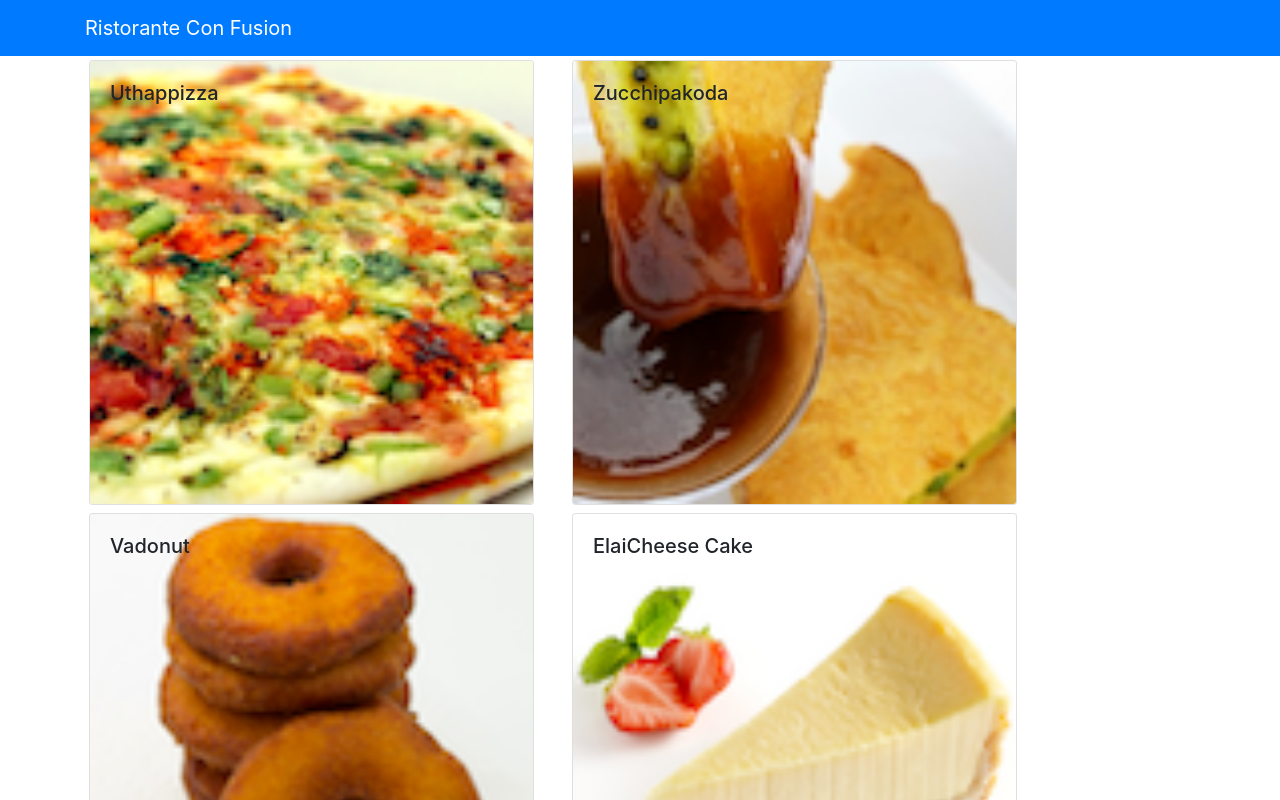
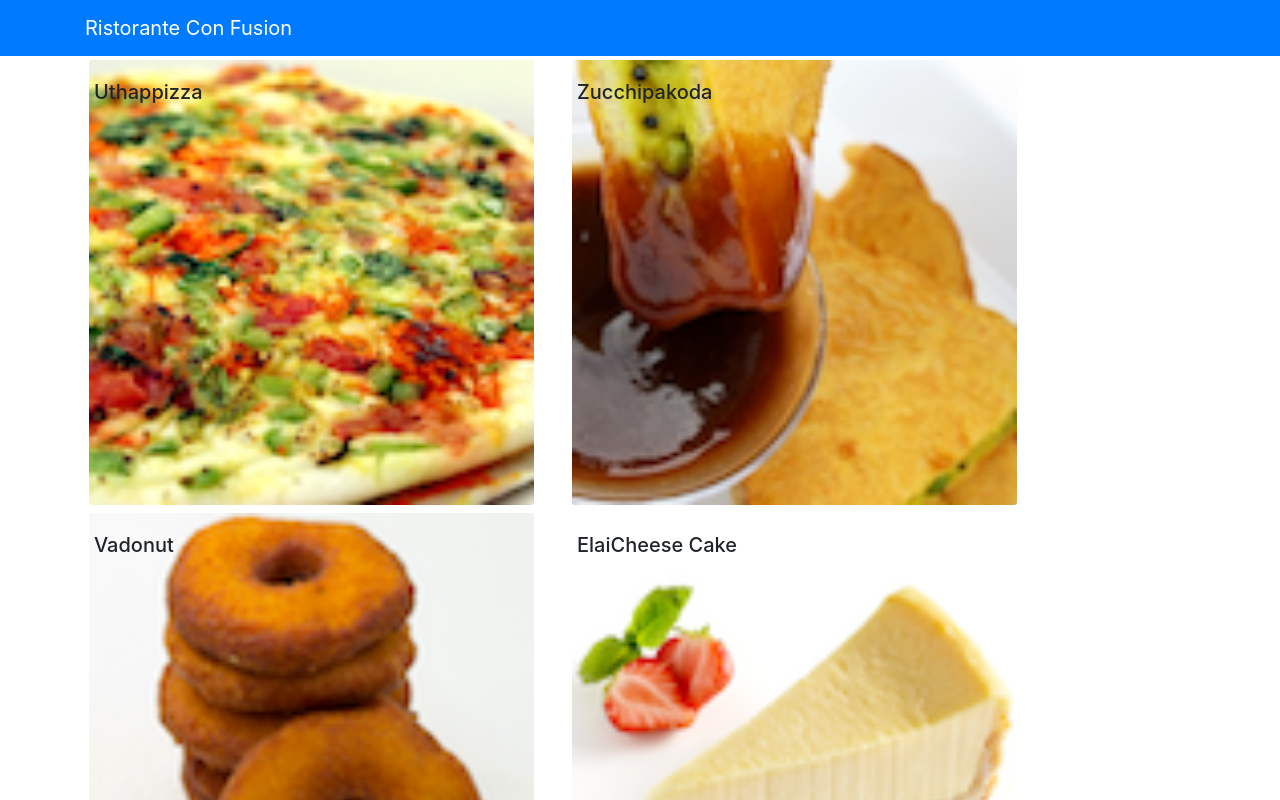
Before and after one commit to el-Catedratic/git-test, a React (Create React App) app: page / in a window 1280 px wide. Shown: the top 800 px of the page. Built offline with nearby package versions, Linux system fonts and the light colour scheme.

Commit message:
menu and dishdetail has been turned to a functional component

```diff
--- a/src/components/DishdetailComponent.js
+++ b/src/components/DishdetailComponent.js
@@ -1,10 +1,10 @@
-import React,{Component} from 'react';
+import React from 'react';
 import { Card, CardImg, CardImgOverlay, CardText, CardBody,
     CardTitle } from 'reactstrap';
 
-class Dishdetail extends Component{
 
-    renderDish(dish) {
+
+    function RenderDish({dish}) {
         if (dish != null){
             return(
                 <Card>
@@ -23,7 +23,7 @@
         }
     }
 
-    renderComments(comments){
+    function RenderComments({comments}){
 
             var com = comments.map(comment => {
 
@@ -66,16 +66,16 @@
 
 
     }
-    render(){
-        if(this.props.dish){
+    const Dishdetail = (props)=>{
+        if(props.dish){
             return(
                 <div className="container">
                     <div className="row">
                             <div className="col-12 col-md-5 m-1">
-                                {this.renderDish(this.props.dish)}
+                                <RenderDish dish={props.dish}/>
                             </div>
                             <div className="col-12 col-md-5 m-1">
-                                {this.renderComments(this.props.dish.comments) }
+                                <RenderComments comments={props.dish.comments}/>
                             </div>
                     </div>
                 </div>
@@ -87,5 +87,5 @@
             );
         }
     }
-}
+
 export default Dishdetail;
--- a/src/components/MenuComponent.js
+++ b/src/components/MenuComponent.js
@@ -1,32 +1,26 @@
-import React,{Component} from 'react';
+import React from 'react';
 
 import { Card, CardImg, CardImgOverlay, CardText, CardBody,
     CardTitle } from 'reactstrap';
 
-    class Menu extends Component {
-
-       /* constructor(props) {
-            super(props);
-
-        }
-
-       /* onDishSelect(dish) {
-            this.setState({ selectedDish: dish});
-        }*/
-
-
-        render() {
-
-                const menu = this.props.dishes.map((dish) => {
-                    return (
-                    <div  className="col-12 col-md-5 m-1">
-                        <Card key={dish.id}
-                        onClick={() => this.props.onClick(dish.id)}>
+    function RenderMenuItem({dish, onClick}){
+        return(
+            <card onClick={()=> onClick(dish.id)}>
                 <CardImg width="100%" src={dish.image} alt={dish.name} />
                         <CardImgOverlay>
                             <CardTitle>{dish.name}</CardTitle>
                 </CardImgOverlay>
-                        </Card>
+            </card>
+        )
+    }
+
+
+    const Menu = (props) =>{
+
+        const menu = props.dishes.map((dish) => {
+            return (
+            <div  className="col-12 col-md-5 m-1">
+                <RenderMenuItem dish={dish} onClick={props.onClick}/>
             </div>
             );
         });
@@ -39,11 +33,12 @@
                 </div>
             </div>
         );
-
-
-        }
     }
 
 
 
+
+
+
+
 export default Menu;
```
Lines whose indentation alone changed are shown as unchanged.
